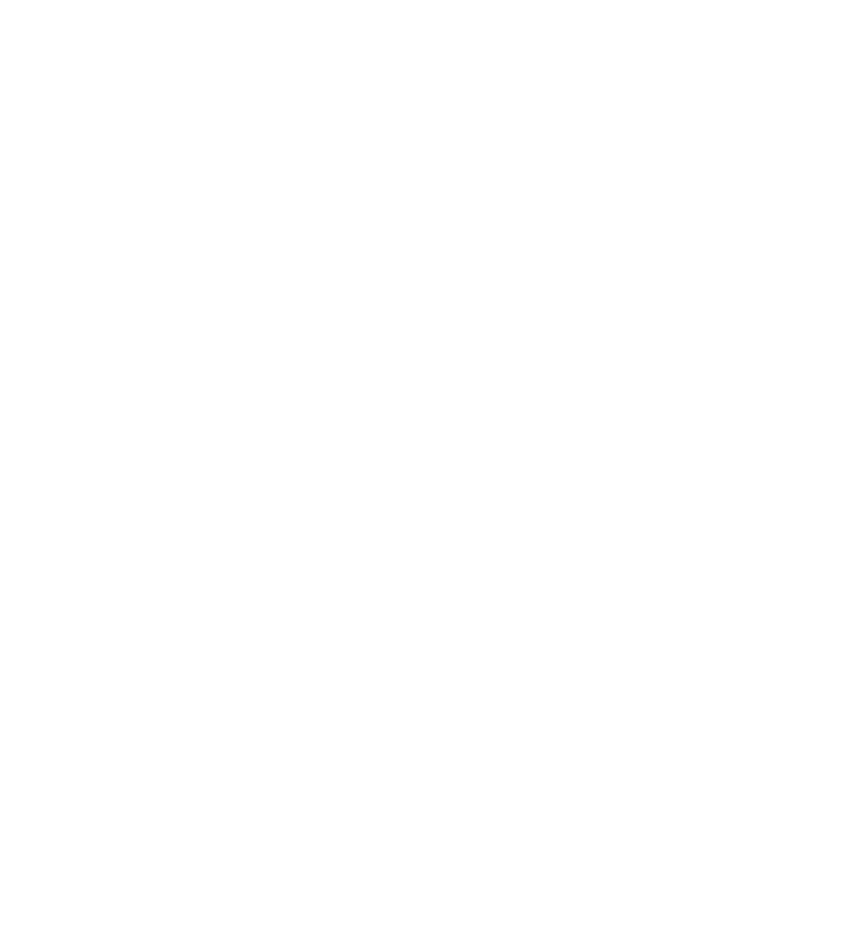
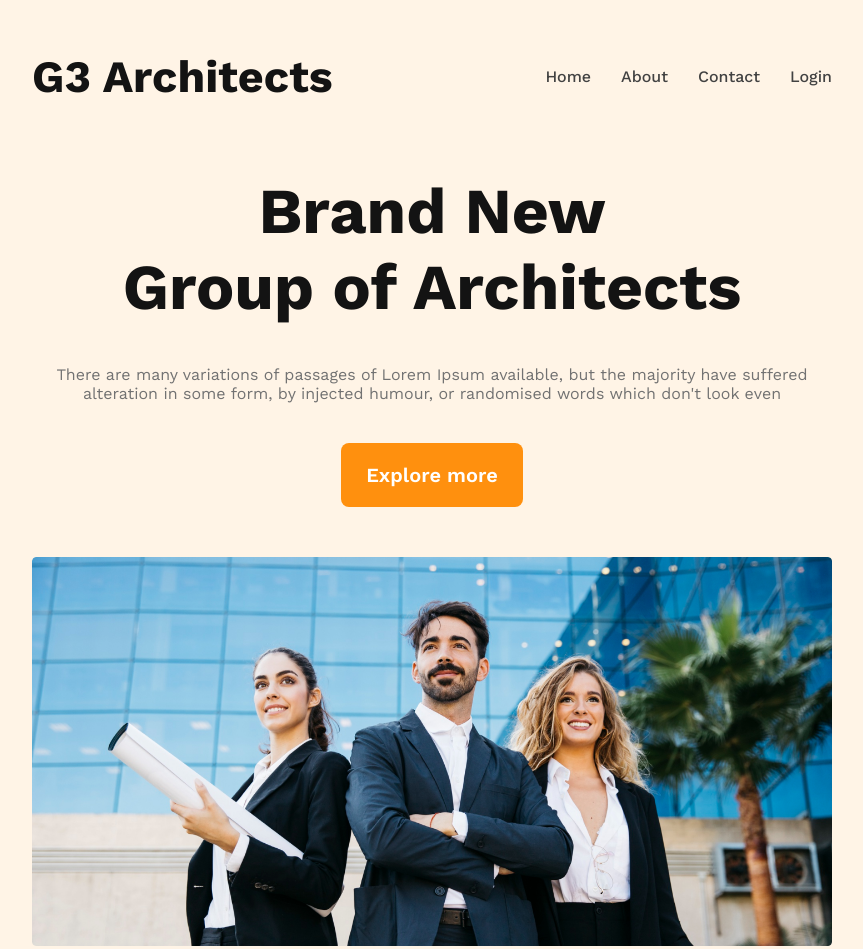
Before and after one commit to Mostakim3157/g3-architects-website, a plain HTML site: page index.html in a window 1280 px wide. Shown: the whole page, without its empty margins (208-1071 px from the left). Before the commit the page ends 800 px from the top, so only its background shows below. Drawn offline with nearby package versions, Linux system fonts and the light colour scheme.

Commit message:
nav bar added

```diff
--- a/css/style.css
+++ b/css/style.css
@@ -0,0 +1,136 @@
+* {
+  margin: 0;
+  padding: 0;
+  box-sizing: border-box;
+  font-family: "Work Sans", sans-serif;
+}
+
+.btn-primary {
+  color: #fff;
+  text-align: center;
+  padding: 20px 25px;
+  font-size: 1.25rem;
+  border-radius: 8px;
+  font-weight: 600;
+  border: none;
+  background: #ff900e;
+  cursor: pointer;
+
+}
+
+.btn-primary:hover{
+    background-color: #fff;
+    color: #ff900e;
+    border: 2PX solid #ff900e;
+    transition: .5s;
+}
+
+/* header starts */
+
+/* navbar starts */
+
+header {
+  background-color: rgba(255, 144, 14, 0.1);
+  padding: 50px 240px;
+}
+
+nav {
+  display: flex;
+  justify-content: space-between;
+  align-items: center;
+}
+
+.nav-title {
+  color: var(--Dark-01, #131313);
+  font-size: 2.8rem;
+  font-weight: 700;
+
+}
+
+nav > ul {
+  display: flex;
+}
+
+nav li {
+  list-style: none;
+  margin-left: 30px;
+  font-size: 1rem;
+  font-weight: 500;
+}
+
+nav li a {
+  text-decoration: none;
+  color: var(--Dark-02, #424242);
+}
+
+/* banner starts */
+
+.banner-content {
+  max-width: 800px;
+  text-align: center;
+  margin: 0 auto;
+}
+
+.banner-title {
+  font-size: 4rem;
+  font-weight: 700;
+  color: var(--Dark-01, #131313);
+  margin: 70px 0px 0px 0px;
+}
+
+.banner-discription {
+  color: var(--Dark-03, #727272);
+  margin: 40px 0px 40px 0px;
+}
+
+.banner-img {
+  width: 100%;
+  margin-top: 20px;
+  margin: 50px 0px 40px 0px;
+}
+
+/* responsive starts */
+
+@media screen and (max-width: 576px) {
+  header{
+    padding: 30px;
+  }
+
+  nav {
+    flex-direction: column;
+    padding: 20px;
+  }
+
+  nav>ul li{
+    padding-top: 20px;
+  }
+
+  .banner-title {
+    font-size: 3rem;
+    padding-bottom: 20px;
+    margin-top: 20px;
+  }
+
+
+
+}
+
+
+/* Tablet starts */
+@media screen and (min-width:576px) and (max-width:992px) {
+
+    nav {
+    flex-direction: column;
+    padding: 20px;
+  }
+
+  header{
+    padding: 30px;
+  }
+
+  .banner-title {
+    font-size: 3rem;
+    /* padding-bottom: 20px; */
+    margin-top: 20px;
+  }
+}
--- a/index.html
+++ b/index.html
@@ -1,12 +1,43 @@
 <!DOCTYPE html>
 <html lang="en">
+
 <head>
     <meta charset="UTF-8">
     <meta name="viewport" content="width=device-width, initial-scale=1.0">
     <title>G3 Architatcs</title>
+    <link rel="preconnect" href="https://fonts.googleapis.com">
+    <link rel="preconnect" href="https://fonts.gstatic.com" crossorigin>
+    <link
+        href="https://fonts.googleapis.com/css2?family=Inter:wght@100;200;300;400;500;600;700;800;900&family=Merriweather:wght@300;400;700;900&family=Sora:wght@100;200;300;400;500;600;700;800&family=Work+Sans:wght@300;400;500;600;700;800;900&display=swap"
+        rel="stylesheet">
     <link rel="stylesheet" href="css/style.css">
 </head>
+
 <body>
+    <header>
+        <nav>
+            <h3 class="nav-title">G3 Architects</h3>
+            <ul>
+                <li><a href="">Home</a></li>
+                <li><a href="">About</a></li>
+                <li><a href="">Contact</a></li>
+                <li><a href="">Login</a></li>
+            </ul>
+        </nav>
+        <div class="banner">
+            <div class="banner-content">
+                <h1 class="banner-title">Brand New <br>
+                    Group of Architects
+                    </h1>
+                    <p class="banner-discription">There are many variations of passages of Lorem Ipsum available, but the majority have suffered alteration in some form, by injected humour, or randomised words which don't look even</p>
+                    <button class="btn-primary">Explore more</button>
+            </div>
+                <img class="banner-img" src="images/banner.png" alt="">
+        </div>
+    </header>
+    <main>
 
+    </main>
 </body>
+
 </html>
```
